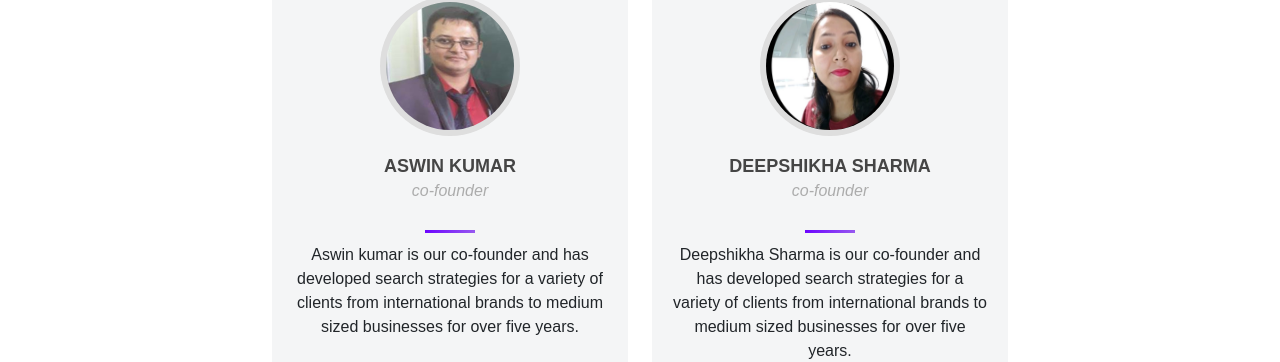
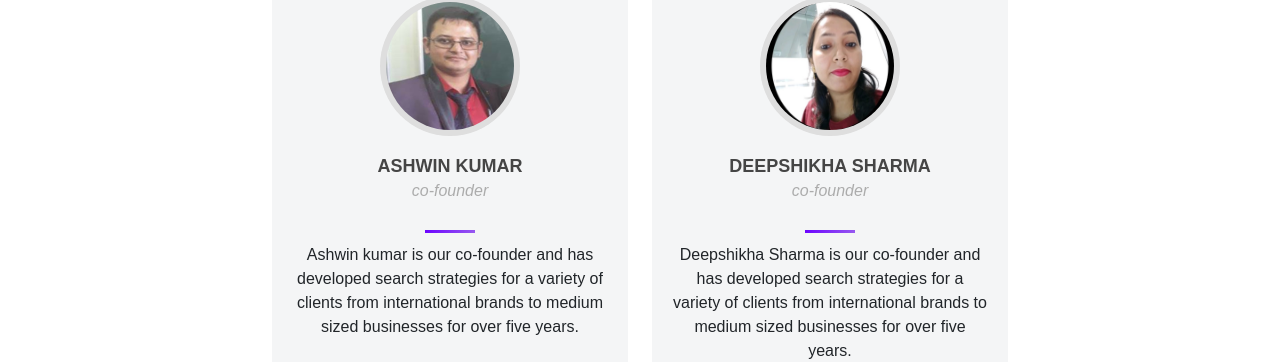
Before and after one commit to ravi-2490/Prayatna-Learning-Center, a Next.js app: page / in a window 1280 px wide. Shown: the part 974-1336 px from the top of the page. Built offline with nearby package versions, Linux system fonts and the light colour scheme.

Commit message:
corrected the name

```diff
--- a/package.json
+++ b/package.json
@@ -21,6 +21,7 @@
     "react-bootstrap": "^2.7.2",
     "react-dom": "18.2.0",
     "react-icons": "^4.8.0",
+    "react-toastify": "^9.1.2",
     "swiper": "^9.2.0"
   }
 }
--- a/src/components/teams/TeamsItems.js
+++ b/src/components/teams/TeamsItems.js
@@ -3,7 +3,7 @@ import DeepshikhaImage from "../../../public/images/teams/Deepshikha.jpg";
 const TeamsItems = [
   {
     id: 1,
-    name: "Aswin kumar",
+    name: "Ashwin kumar",
     imageUri: AswinImage,
     designation: "co-founder",
     facebookUrl:
--- a/src/pages/_app.js
+++ b/src/pages/_app.js
@@ -1,9 +1,12 @@
 import "@/styles/globals.css";
 import "bootstrap/dist/css/bootstrap.min.css";
+import "react-toastify/dist/ReactToastify.css";
+
 import "../components/teams/Teams.css";
 import "../components/footer/Footer.css";
 // import "../components/contact/Contact.css";
 import Header from "@/components/header/Header";
+
 export default function App({ Component, pageProps }) {
   return (
     <>
```
Also changed, not shown: 1 other file (tests, documents, lock files or other folders).
